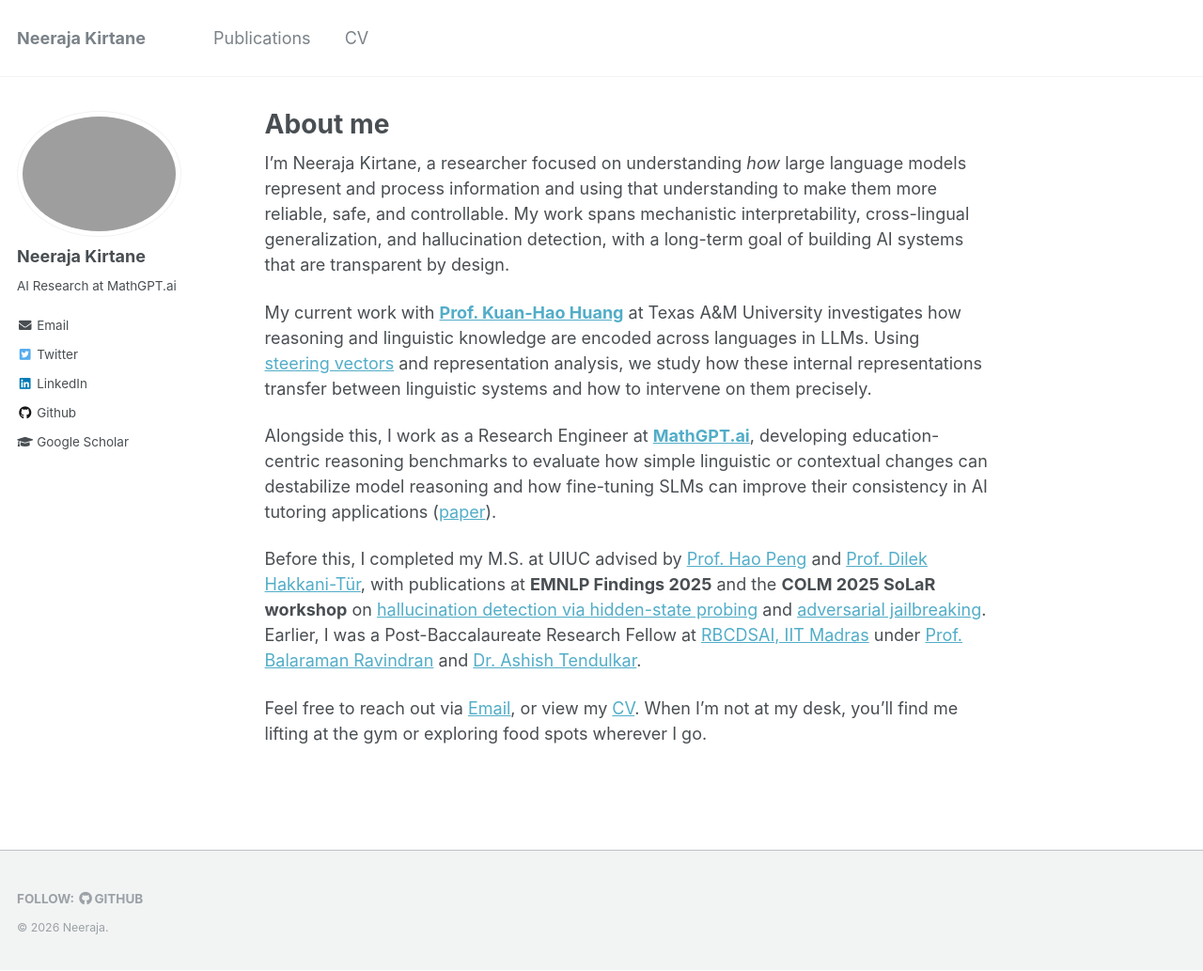
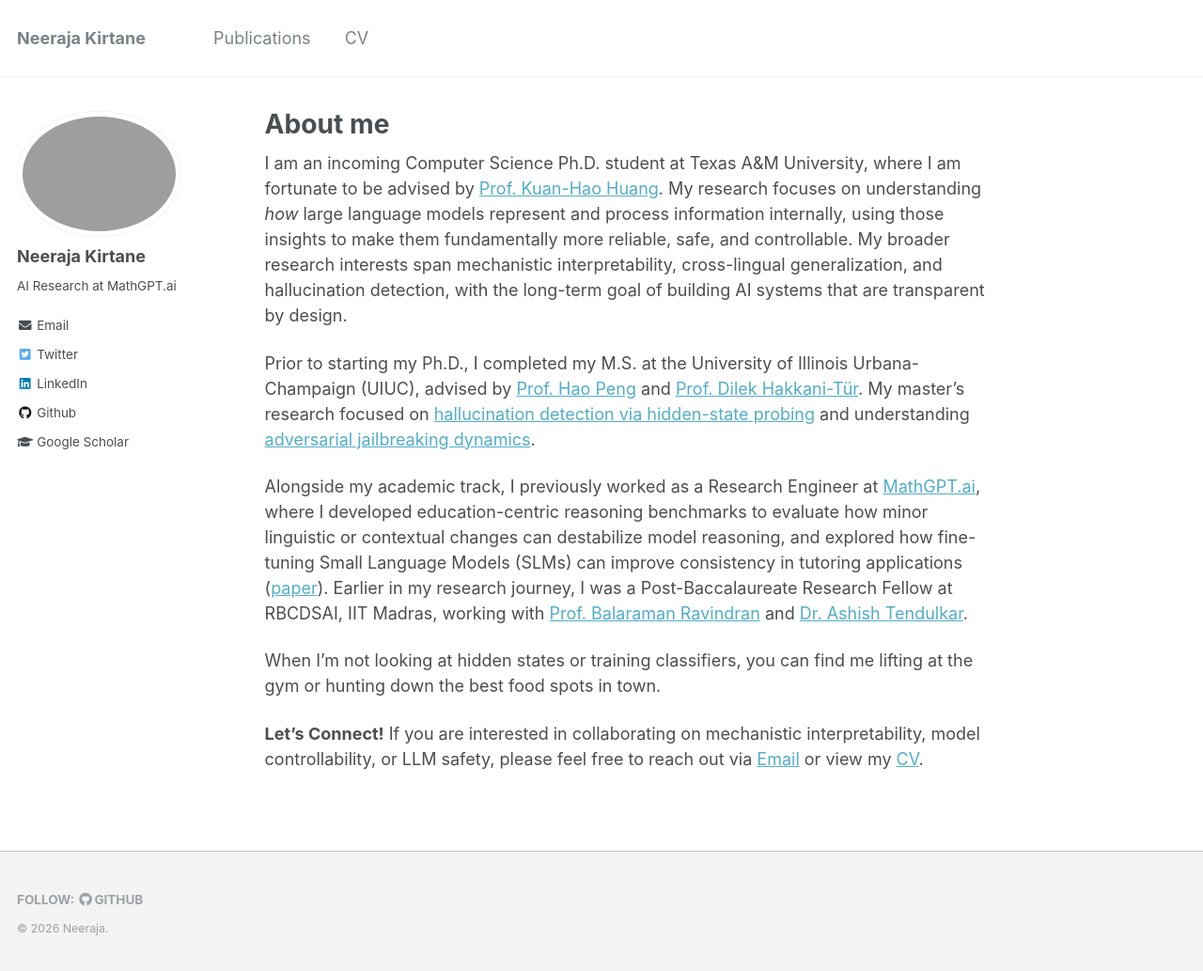
Before and after one commit to neeraja1504/neeraja1504.github.io, a Jekyll site: the page built from _pages/about.md, in a window 1280 px wide and 1033 px high. Shown: the whole window at 94% size. Built offline with Jekyll 4.4.1, drawn with Linux system fonts in a browser that asks for light colours.

Commit message:
changed about

```diff
--- a/_pages/about.md
+++ b/_pages/about.md
@@ -7,7 +7,17 @@ redirect_from:
   - /about/
   - /about.html
 ---
-I'm Neeraja Kirtane, a researcher focused on understanding *how* large language models represent and process information and using that understanding to make them more reliable, safe, and controllable. My work spans mechanistic interpretability, cross-lingual generalization, and hallucination detection, with a long-term goal of building AI systems that are transparent by design.
+I am an incoming Computer Science Ph.D. student at Texas A&M University, where I am fortunate to be advised by [Prof. Kuan-Hao Huang](https://khhuang.me/). My research focuses on understanding *how* large language models represent and process information internally, using those insights to make them fundamentally more reliable, safe, and controllable. My broader research interests span mechanistic interpretability, cross-lingual generalization, and hallucination detection, with the long-term goal of building AI systems that are transparent by design.
+
+Prior to starting my Ph.D., I completed my M.S. at the University of Illinois Urbana-Champaign (UIUC), advised by [Prof. Hao Peng](https://haopeng-nlp.github.io/) and [Prof. Dilek Hakkani-Tür](https://siebelschool.illinois.edu/about/people/all-faculty/dilek). My master's research focused on [hallucination detection via hidden-state probing](https://arxiv.org/pdf/2410.02899) and understanding [adversarial jailbreaking dynamics](https://arxiv.org/pdf/2501.14073).
+
+Alongside my academic track, I previously worked as a Research Engineer at [MathGPT.ai](https://mathgpt.ai), where I developed education-centric reasoning benchmarks to evaluate how minor linguistic or contextual changes can destabilize model reasoning, and explored how fine-tuning Small Language Models (SLMs) can improve consistency in tutoring applications ([paper](https://arxiv.org/pdf/2510.06430)). Earlier in my research journey, I was a Post-Baccalaureate Research Fellow at RBCDSAI, IIT Madras, working with [Prof. Balaraman Ravindran](http://www.cse.iitm.ac.in/~ravi/) and [Dr. Ashish Tendulkar](https://www.linkedin.com/in/ashishtendulkar/).
+
+When I'm not looking at hidden states or training classifiers, you can find me lifting at the gym or hunting down the best food spots in town.
+
+**Let's Connect!** If you are interested in collaborating on mechanistic interpretability, model controllability, or LLM safety, please feel free to reach out via [Email](mailto:kirtane.neeraja@gmail.com) or view my [CV](https://neeraja1504.github.io/files/NeerajaKiranKirtane_CV.pdf).
+
+<!-- I'm Neeraja Kirtane, a researcher focused on understanding *how* large language models represent and process information and using that understanding to make them more reliable, safe, and controllable. My work spans mechanistic interpretability, cross-lingual generalization, and hallucination detection, with a long-term goal of building AI systems that are transparent by design.
 
 My current work with **[Prof. Kuan-Hao Huang](https://khhuang.me/)** at Texas A&M University investigates how reasoning and linguistic knowledge are encoded across languages in LLMs. Using [steering vectors](https://arxiv.org/abs/2602.02326) and representation analysis, we study how these internal representations transfer between linguistic systems and how to intervene on them precisely.
 
@@ -15,7 +25,7 @@ Alongside this, I work as a Research Engineer at **[MathGPT.ai](https://mathgpt.
 
 Before this, I completed my M.S. at UIUC advised by [Prof. Hao Peng](https://haopeng-nlp.github.io/) and [Prof. Dilek Hakkani-Tür](https://siebelschool.illinois.edu/about/people/all-faculty/dilek), with publications at **EMNLP Findings 2025** and the **COLM 2025 SoLaR workshop** on [hallucination detection via hidden-state probing](https://arxiv.org/pdf/2410.02899) and [adversarial jailbreaking](https://arxiv.org/pdf/2501.14073). Earlier, I was a Post-Baccalaureate Research Fellow at [RBCDSAI, IIT Madras](https://rbcdsai.iitm.ac.in/) under [Prof. Balaraman Ravindran](http://www.cse.iitm.ac.in/~ravi/) and [Dr. Ashish Tendulkar](https://www.linkedin.com/in/ashishtendulkar/).
 
-Feel free to reach out via [Email](mailto:kirtane.neeraja@gmail.com), or view my [CV](https://neeraja1504.github.io/files/NeerajaKiranKirtane_CV.pdf). When I'm not at my desk, you'll find me lifting at the gym or exploring food spots wherever I go.
+Feel free to reach out via [Email](mailto:kirtane.neeraja@gmail.com), or view my [CV](https://neeraja1504.github.io/files/NeerajaKiranKirtane_CV.pdf). When I'm not at my desk, you'll find me lifting at the gym or exploring food spots wherever I go. -->
 
 <!-- I’m Neeraja Kirtane, my research is focused on building trustworthy and interpretable language models. My work lies at the intersection of AI safety, robustness, and interpretability, with the goal of making large language models (LLMs) more reliable and transparent.
 
```
